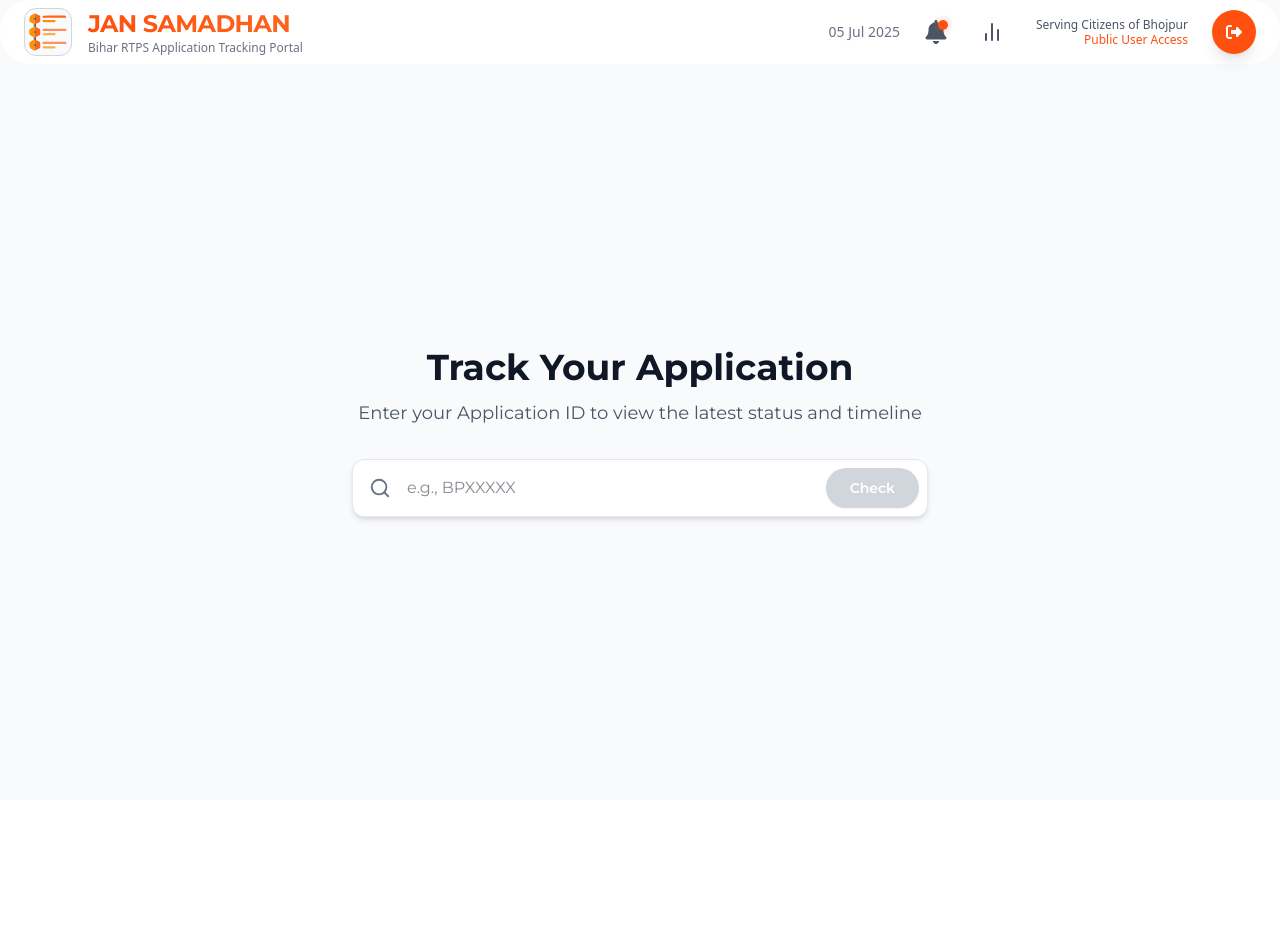
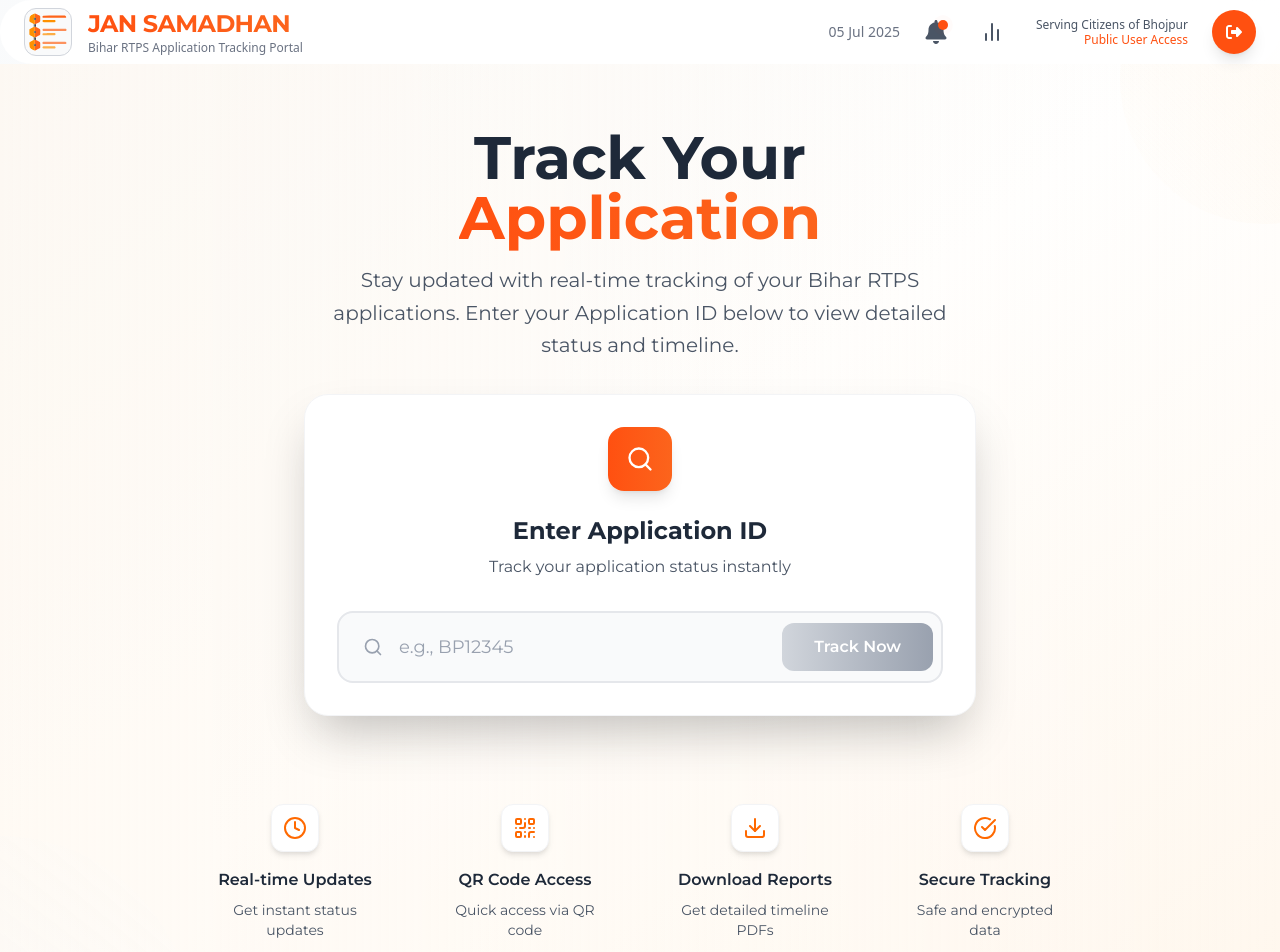
Before and after one commit to Pranavkumar2025/DakPad_For_Updates, a React (Vite) app in the folder Client/: page / in a window 1280 px wide. Shown: the top 952 px of the page. Before the commit the page ends 800 px from the top, so only its background shows below. Built offline with nearby package versions, Linux system fonts and the light colour scheme.

Commit message:
updated user dashboard UI

```diff
--- a/Client/src/pages/UserDashboard.jsx
+++ b/Client/src/pages/UserDashboard.jsx
@@ -165,81 +165,162 @@ const UserDashboard = () => {
   };
 
   return (
-    <div className="min-h-screen bg-gray-50 flex flex-col">
+    <div className="min-h-screen bg-gradient-to-br from-gray-50 via-white to-orange-50">
       <UserNavbar />
 
+      {/* Hero Section */}
+      <div className="relative overflow-hidden">
+        {/* Background Elements */}
+        <div className="absolute inset-0 bg-gradient-to-r from-orange-50 to-transparent opacity-60"></div>
+        <div className="absolute top-0 right-0 w-72 h-72 bg-gradient-to-bl from-orange-100 to-transparent rounded-full transform translate-x-32 -translate-y-32 opacity-40"></div>
+        <div className="absolute bottom-0 left-0 w-96 h-96 bg-gradient-to-tr from-blue-50 to-transparent rounded-full transform -translate-x-48 translate-y-48 opacity-30"></div>
+
+        <div className="relative container mx-auto px-4 py-16">
+          <div className="max-w-4xl mx-auto text-center">
+            {/* Main Heading */}
+            <motion.div
+              initial={{ opacity: 0, y: 30 }}
+              animate={{ opacity: 1, y: 0 }}
+              transition={{ duration: 0.6 }}
+              className="mb-8"
+            >
+              <h1 className="text-5xl md:text-6xl font-bold mb-4 font-['Montserrat']">
+                <span className="text-gray-800">Track Your</span>
+                <br />
+                <span className="text-transparent bg-clip-text bg-gradient-to-r from-[#ff5010] to-[#fc641c]">
+                  Application
+                </span>
+              </h1>
+              <p className="text-xl text-gray-600 max-w-2xl mx-auto leading-relaxed font-['Montserrat']">
+                Stay updated with real-time tracking of your Bihar RTPS
+                applications. Enter your Application ID below to view detailed
+                status and timeline.
+              </p>
+            </motion.div>
+
             {/* Search Section */}
-      <div className="flex-1 flex items-center justify-center px-4 py-12">
-        <div className="w-full max-w-2xl text-center">
-          <motion.h1
-            className="text-4xl font-bold text-gray-900 mb-3 font-['Montserrat']"
-            initial={{ opacity: 0, y: -20 }}
+            <motion.div
+              initial={{ opacity: 0, y: 20 }}
               animate={{ opacity: 1, y: 0 }}
-            transition={{ duration: 0.4 }}
+              transition={{ duration: 0.6, delay: 0.2 }}
+              className="bg-white p-8 rounded-3xl shadow-2xl border border-gray-100 max-w-2xl mx-auto"
             >
-            Track Your Application
-          </motion.h1>
-          <motion.p
-            className="text-lg text-gray-600 mb-8 font-['Montserrat']"
-            initial={{ opacity: 0, y: -10 }}
-            animate={{ opacity: 1, y: 0 }}
-            transition={{ duration: 0.4, delay: 0.1 }}
-          >
-            Enter your Application ID to view the latest status and timeline
-          </motion.p>
+              <div className="flex items-center justify-center mb-6">
+                <div className="w-16 h-16 bg-gradient-to-r from-[#ff5010] to-[#fc641c] rounded-2xl flex items-center justify-center shadow-lg">
+                  <Search className="text-white" size={28} />
+                </div>
+              </div>
 
-          {/* Search Input */}
-          <motion.div
-            className="flex items-center shadow-md rounded-xl border border-gray-200 bg-white max-w-xl mx-auto"
-            initial={{ opacity: 0, scale: 0.95 }}
-            animate={{ opacity: 1, scale: 1 }}
-            transition={{ duration: 0.4 }}
-          >
-            <Search className="ml-4 text-gray-500" size={22} />
+              <h2 className="text-2xl font-bold text-gray-800 mb-2 font-['Montserrat']">
+                Enter Application ID
+              </h2>
+              <p className="text-gray-600 mb-8 font-['Montserrat']">
+                Track your application status instantly
+              </p>
+
+              {/* Enhanced Search Input */}
+              <div className="relative">
+                <div className="flex items-center bg-gray-50 rounded-2xl border-2 border-gray-200 focus-within:border-orange-300 focus-within:bg-white transition-all duration-300 overflow-hidden">
+                  <Search className="ml-6 text-gray-400" size={20} />
                   <input
                     type="text"
                     value={applicationIdInput}
                     onChange={(e) => setApplicationIdInput(e.target.value)}
                     onKeyDown={handleKeyPress}
-              className="flex-1 px-4 py-4 text-gray-900 rounded-xl focus:outline-none text-base font-['Montserrat']"
-              placeholder="e.g., BPXXXXX"
+                    className="flex-1 px-4 py-5 bg-transparent text-gray-900 focus:outline-none text-lg font-['Montserrat'] placeholder-gray-400"
+                    placeholder="e.g., BP12345"
                     aria-label="Application ID"
                   />
                   <motion.button
                     onClick={handleApplicationIdSearch}
                     disabled={isLoading || !applicationIdInput.trim()}
-              className="mr-2 px-6 py-2.5 rounded-full font-semibold text-sm bg-green-600 text-white hover:bg-green-700 disabled:bg-gray-300 disabled:cursor-not-allowed transition-colors font-['Montserrat'] shadow-sm"
-              whileHover={{ scale: 1.05 }}
-              whileTap={{ scale: 0.95 }}
+                    className="mr-2 px-8 py-3 rounded-xl font-semibold text-white bg-gradient-to-r from-[#ff5010] to-[#fc641c] hover:shadow-lg disabled:from-gray-300 disabled:to-gray-400 disabled:cursor-not-allowed transition-all duration-300 font-['Montserrat']"
+                    whileHover={{ scale: 1.02 }}
+                    whileTap={{ scale: 0.98 }}
                     aria-label="Search application"
                   >
                     {isLoading ? (
                       <div className="flex items-center">
-                  <Loader2 className="animate-spin mr-2" size={18} />
+                        <Loader2 className="animate-spin mr-2" size={20} />
                         Searching...
                       </div>
                     ) : (
-                "Check"
+                      "Track Now"
                     )}
                   </motion.button>
-          </motion.div>
+                </div>
+              </div>
 
               {/* Error Message */}
               <AnimatePresence>
                 {foundApplication === false &&
                   applicationIdInput.trim() &&
                   !isLoading && (
-                <motion.p
-                  className="mt-4 text-red-600 text-sm font-['Montserrat']"
-                  initial={{ opacity: 0, y: 8 }}
+                    <motion.div
+                      initial={{ opacity: 0, y: 10 }}
                       animate={{ opacity: 1, y: 0 }}
-                  exit={{ opacity: 0, y: 8 }}
-                  transition={{ duration: 0.3 }}
+                      exit={{ opacity: 0, y: 10 }}
+                      className="mt-4 p-4 bg-red-50 border border-red-200 rounded-xl"
                     >
-                  No application found with this ID.
-                </motion.p>
+                      <div className="flex items-center">
+                        <XCircle className="text-red-500 mr-2" size={20} />
+                        <p className="text-red-700 font-['Montserrat'] font-medium">
+                          No application found with this ID. Please check and
+                          try again.
+                        </p>
+                      </div>
+                    </motion.div>
                   )}
               </AnimatePresence>
+            </motion.div>
+
+            {/* Features Section */}
+            <motion.div
+              initial={{ opacity: 0, y: 20 }}
+              animate={{ opacity: 1, y: 0 }}
+              transition={{ duration: 0.6, delay: 0.4 }}
+              className="mt-16 grid grid-cols-1 md:grid-cols-2 lg:grid-cols-4 gap-6"
+            >
+              {[
+                {
+                  icon: Clock,
+                  title: "Real-time Updates",
+                  desc: "Get instant status updates",
+                },
+                {
+                  icon: QrCode,
+                  title: "QR Code Access",
+                  desc: "Quick access via QR code",
+                },
+                {
+                  icon: Download,
+                  title: "Download Reports",
+                  desc: "Get detailed timeline PDFs",
+                },
+                {
+                  icon: CheckCircle,
+                  title: "Secure Tracking",
+                  desc: "Safe and encrypted data",
+                },
+              ].map((feature, index) => (
+                <motion.div
+                  key={index}
+                  whileHover={{ y: -5 }}
+                  className="text-center p-6"
+                >
+                  <div className="w-12 h-12 bg-white rounded-xl shadow-md flex items-center justify-center mx-auto mb-4 border border-gray-100">
+                    <feature.icon className="text-orange-500" size={24} />
+                  </div>
+                  <h3 className="font-semibold text-gray-800 mb-2 font-['Montserrat']">
+                    {feature.title}
+                  </h3>
+                  <p className="text-gray-600 text-sm font-['Montserrat']">
+                    {feature.desc}
+                  </p>
+                </motion.div>
+              ))}
+            </motion.div>
+          </div>
         </div>
       </div>
 
```
Lines whose indentation alone changed are shown as unchanged.
